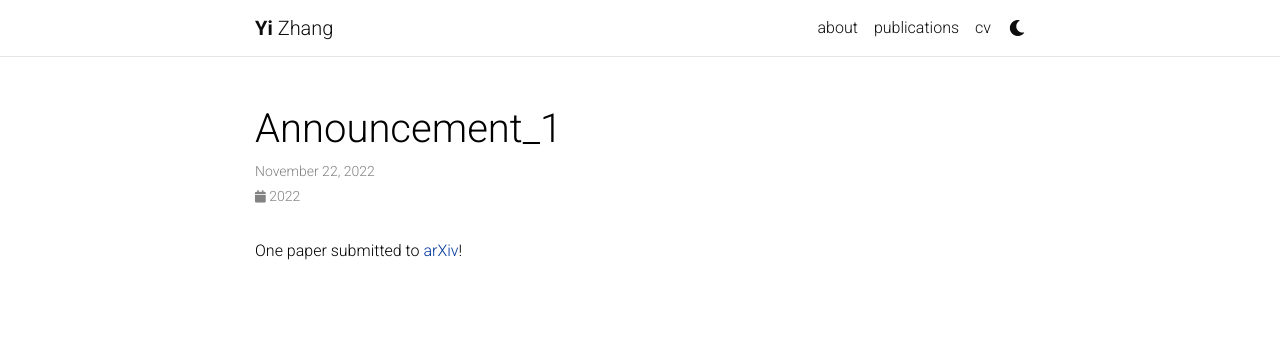
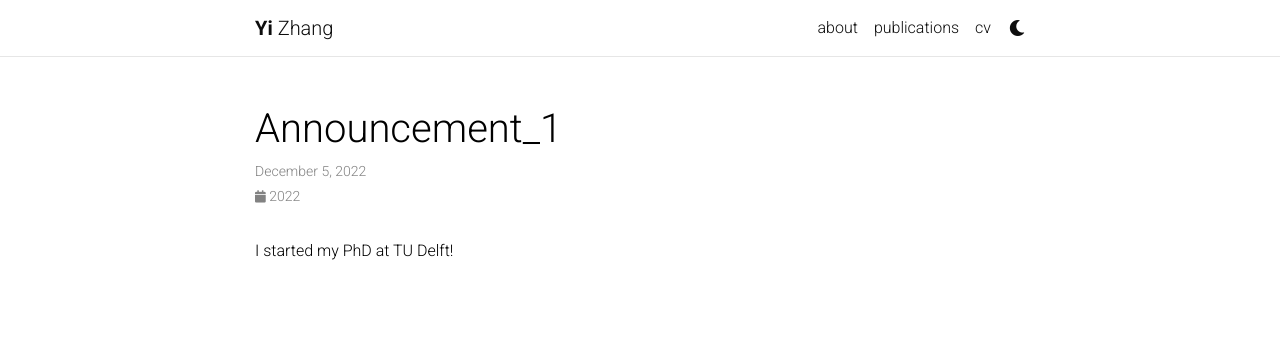
Before and after one commit to YiZhang025/YiZhang025.github.io, a Jekyll site: the page built from _news/announcement_1.md, in a window 1280 px wide. Shown: the top 355 px of the page. Built offline with Jekyll 4.4.1, drawn with Linux system fonts in a browser that asks for light colours; comment, search, counter and statistics services are not loaded; a style sheet for code colours, icons or effects is not loaded.

Commit message:
Update announcement_1.md

```diff
--- a/_news/announcement_1.md
+++ b/_news/announcement_1.md
@@ -1,8 +1,8 @@
 ---
 layout: post
-date: 2022-11-22 15:59:00-0400
+date: 2022-12-05 15:59:00-0400
 inline: true
 related_posts: false
 ---
 
-One paper submitted to [arXiv](https://arxiv.org/abs/2211.12347)!
+I started my PhD at TU Delft!
```
